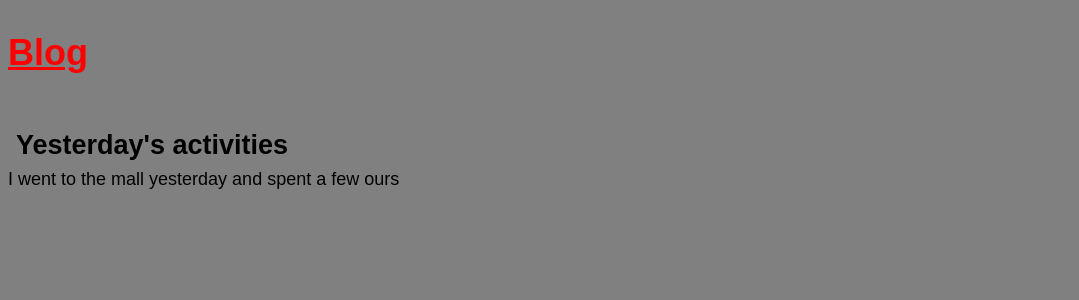
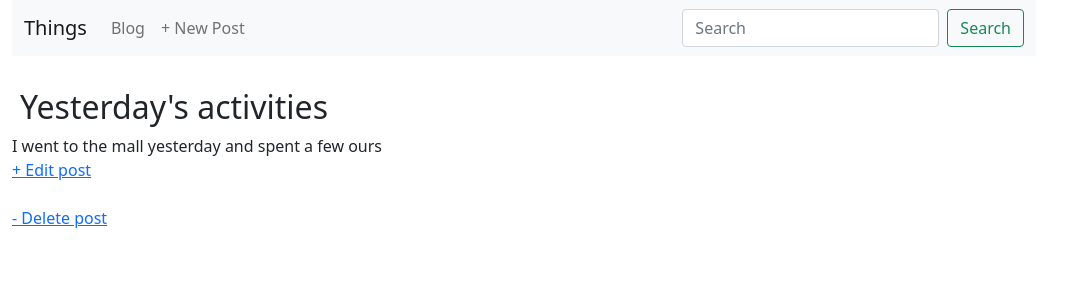
Before and after one commit to Waltermasoja/blog, a Django app: page /post/1/ in a window 1280 px wide. Shown: the top 300 px of the page, without its empty margins (0-1079 px from the left). Run offline with Django 5.2, Linux system fonts and the light colour scheme; data comes from the database, SQL or seed files in the repository; both versions use the stored data as it was after the commit.

Commit message:
New views for updating deleting and adding new posts to the blog

```diff
--- a/blog/models.py
+++ b/blog/models.py
@@ -1,4 +1,5 @@
 from django.db import models
+from django.urls import reverse
 
 class Post(models.Model):
     title = models.CharField(max_length=255)
@@ -7,3 +8,5 @@ class Post(models.Model):
 
     def __str__(self) -> str:
         return self.title
+    def get_absolute_url(self):
+        return reverse('post_detail',args=[str(self.id)])
--- a/blog/urls.py
+++ b/blog/urls.py
@@ -1,7 +1,11 @@
 from django.urls import path
-from .views import BlogListView,BlogDetailView
+from .views import BlogListView,BlogDetailView,BlogCreateView,BlogUpdateView,PostDeleteView
 
 urlpatterns = [
+       path('post/<int:pk>/delete/',PostDeleteView.as_view(),name='post_delete'),
+       path('post/<int:pk>/gadzirisa/',BlogUpdateView.as_view(),name='post_edit'),
        path('',BlogListView.as_view(),name='home'),
        path('post/<int:pk>/',BlogDetailView.as_view(),name='post_detail'),
+       path('post/newer/',BlogCreateView.as_view(),name='post_new'),
+
 ]
--- a/blog/views.py
+++ b/blog/views.py
@@ -1,6 +1,7 @@
 from django.shortcuts import render
-from django.views.generic import ListView,DetailView
+from django.views.generic import ListView,DetailView,CreateView,UpdateView,DeleteView
 from .models import Post
+from django.urls import reverse_lazy
 
 
 class BlogListView(ListView):
@@ -10,3 +11,18 @@ class BlogListView(ListView):
 class BlogDetailView(DetailView):
     model= Post
     template_name = 'post_detail.html'
+
+class BlogCreateView(CreateView):
+    model= Post
+    template_name = 'post_new.html'
+    fields = ['title','body','author']
+
+class BlogUpdateView(UpdateView):
+    model = Post
+    fields = ['title','body']
+    template_name = 'post_edit.html'
+
+class PostDeleteView(DeleteView)  :
+      model = Post
+      template_name = 'post_delete.html'
+      success_url = reverse_lazy('home')
--- a/static/css/base.css
+++ b/static/css/base.css
@@ -1,18 +1,25 @@
+
+.container {
+    width: 1024px;
+}
+
 
 body {
+    width: 1024px;
     font-family: 'Source Sans Pro',sans-serif;
     font-size: 18px;
-    background-color: gray;
+    background-color: rgba(128, 128, 128, 0.363);
 }
 
 header {
+    width: 1024px;
     border-bottom: 1px;
     margin-bottom: 2rem;
     display: flex;
 }
 
 header h1 a {
-    color:red;
+    color:black;
 }
 
 .nav-left {
--- a/templates/base.html
+++ b/templates/base.html
@@ -1,19 +1,60 @@
 {% load static %}
 <!DOCTYPE html>
 <html lang="en">
+    <div class="container">
+
+
 <head>
     <meta charset="UTF-8">
     <meta name="viewport" content="width=device-width, initial-scale=1.0">
     <title>Blog</title>
     <link rel="stylesheet" href="{% static 'css/base.css' %}">
     <link href="https://fonts.googleapis.com/css?family=Source+Sans+Pro:400" rel="styleshee\
-t">
+     t">
+    <link href="https://cdn.jsdelivr.net/npm/bootstrap@5.0.2/dist/css/bootstrap.min.css" rel="stylesheet" integrity="sha384-EVSTQN3/azprG1Anm3QDgpJLIm9Nao0Yz1ztcQTwFspd3yD65VohhpuuCOmLASjC" crossorigin="anonymous">
+
 
 </head>
 <header>
-    <h1>
-        <a href="{% url 'home' %}">Blog</a>
-    </h1>
+    <!-- <div class="nav-left">
+        <h1>
+            <a href="{% url 'home' %}">Blog</a>
+        </h1>
+    </div>
+    <div class="nav-left">
+
+            <a href="{% url 'post_new' %}"> + New Blog</a>
+
+    </div> -->
+
+    <nav class="navbar navbar-expand-lg navbar-light bg-light" style="width: 1024px;">
+        <div class="container-fluid">
+          <a class="navbar-brand" href="#">Things</a>
+          <button class="navbar-toggler" type="button" data-bs-toggle="collapse" data-bs-target="#navbarScroll" aria-controls="navbarScroll" aria-expanded="false" aria-label="Toggle navigation">
+            <span class="navbar-toggler-icon"></span>
+          </button>
+          <div class="collapse navbar-collapse" id="navbarScroll">
+            <ul class="navbar-nav me-auto my-2 my-lg-0 navbar-nav-scroll" style="--bs-scroll-height: 100px;">
+
+              <li class="nav-item">
+                <a class="nav-link" href="{% url 'home' %}">Blog</a>
+              </li>
+
+              <li class="nav-item">
+                <a class="nav-link" href="{% url 'post_new' %}">+ New Post</a>
+              </li>
+              <li class="nav-item">
+
+              </li>
+            </ul>
+            </ul>
+            <form class="d-flex">
+              <input class="form-control me-2" type="search" placeholder="Search" aria-label="Search">
+              <button class="btn btn-outline-success" type="submit">Search</button>
+            </form>
+          </div>
+        </div>
+      </nav>
 
 </header>
 <div>
@@ -22,5 +63,5 @@ t">
     {% endblock %}
 
 </div>
-
+</div>
 </html>
--- a/templates/post_detail.html
+++ b/templates/post_detail.html
@@ -5,6 +5,9 @@
   <h2>{{post.title}}</h2>
   <p>{{post.body}}</p>
 
+<a href="{% url 'post_edit' post.pk %}">+ Edit post</a> <br> <br>
+<a href="{% url 'post_delete' post.pk %}">- Delete post</a>
+
 </div>
 
 {% endblock %}
```
Also changed, not shown: blog/tests.py (+21 -0 lines), templates/post_delete.html (added, +11 -0 lines), templates/post_edit.html (added, +11 -0 lines), templates/post_new.html (added, +13 -0 lines), db.sqlite3.
